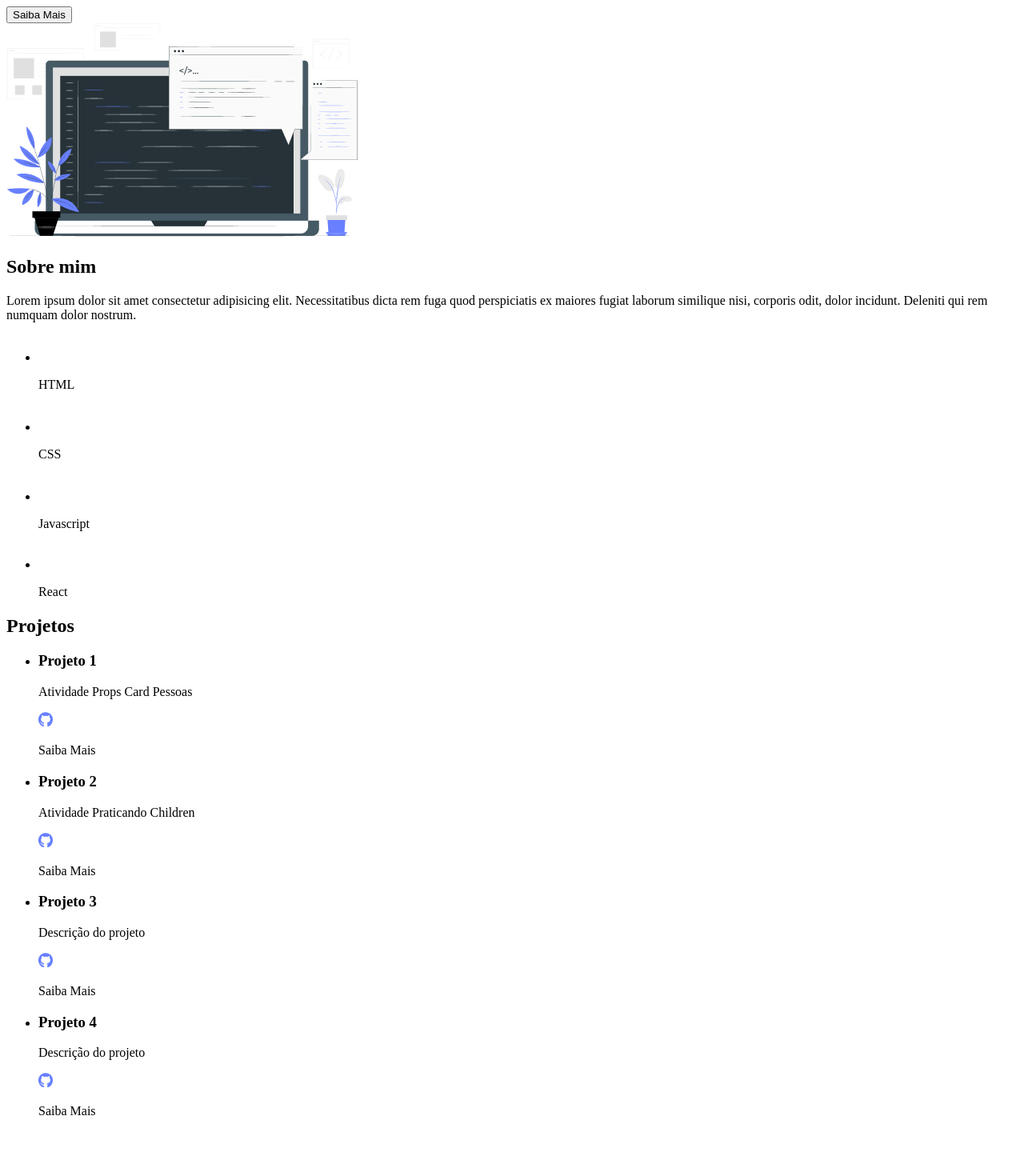
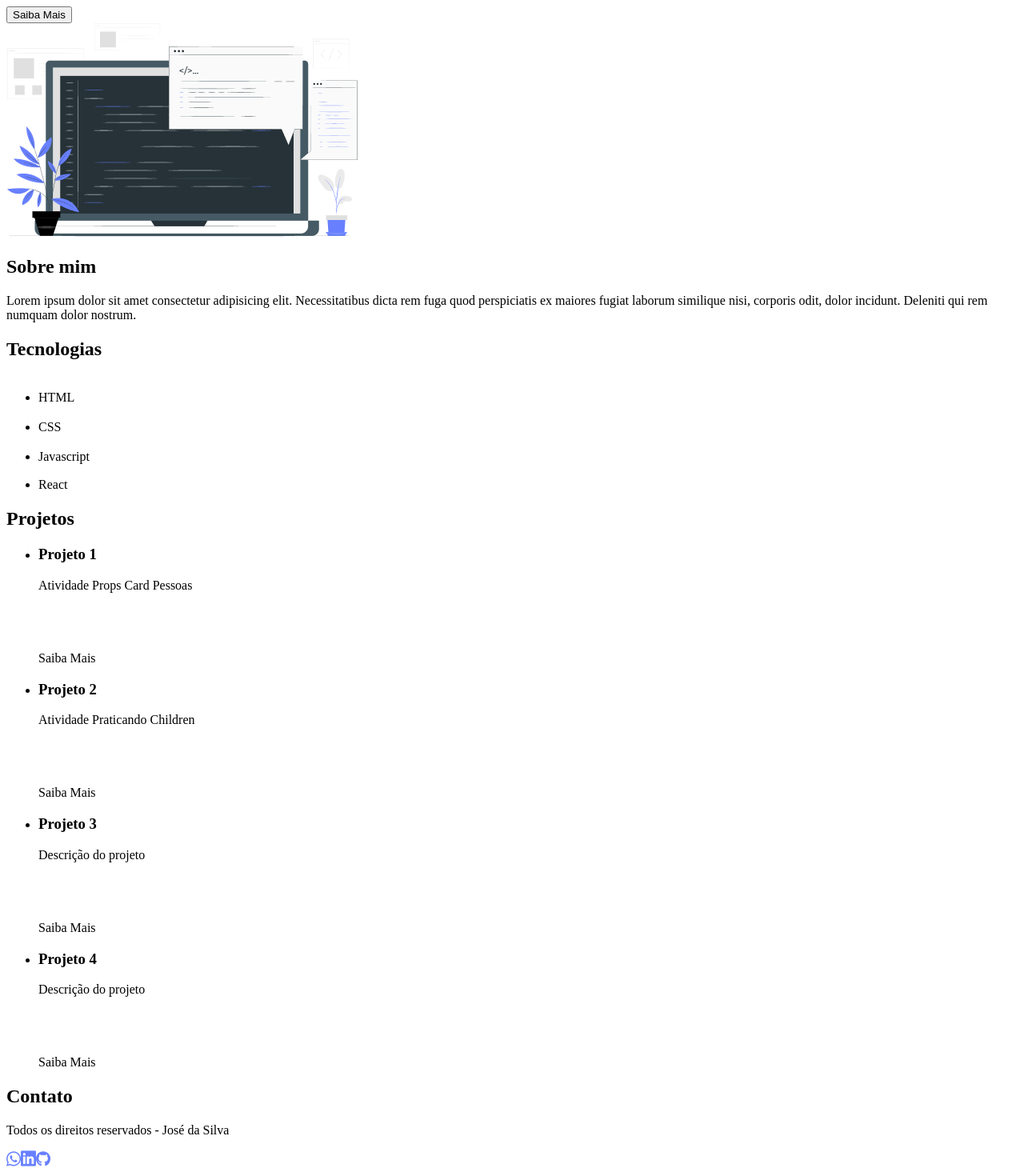
Before and after one commit to HerrFabio/Portifolio, a React (Vite) app: page / in a window 1280 px wide. Shown: the part 258-1728 px from the top of the page at 80% size. Before the commit the page ends 1672 px from the top, so only its background shows below. Built offline with nearby package versions, Linux system fonts and the light colour scheme.

Commit message:
feat: Criei-o-Footer

```diff
--- a/src/App.jsx
+++ b/src/App.jsx
@@ -1,30 +1,24 @@
-//importações
 import { Header } from "./components/Header"
 import { Banner } from "./components/Banner"
 import { AboutMe } from "./components/AboutMe"
 import { Tech } from "./components/Tech"
 import { Projects } from "./components/Projects"
+import { Footer } from "./components/Footer"
 
 
 function App() {
-  // Javascript -> implementarei aqui tudo o que já conheço
-
-  // Não utilizarei:
-
-  //QuerySelector
-  // DOM; MÉTODOS RELACIONADFOS A ELE
-  // agora TUDO ISSO É MÁ PRÁTICA
-
-
 
   return (
-    // Nas tags vazias é o HTML,  junção do0 mesmo com Js é o JSX -> aqui no JSX há limitações de códigos como não0 pode if, else QuerySelector etc...
+
     <>
       <Header />
-      <Banner />
-      <AboutMe />
-      <Tech />
-      <Projects />
+      <main>
+        <Banner />
+        <AboutMe />
+        <Tech />
+        <Projects />
+      </main>
+      <Footer />
     </>
   )
 }
--- /dev/null
+++ b/src/components/Footer/FooterIcons/index.jsx
@@ -0,0 +1,10 @@
+export const FooterIcons = () => {
+    return(
+        <div>
+        <img src="src/assets/whatsapp-icon.png" alt="Whatsapp Ícone" />
+        <img src="src/assets/linkedin-icon.png" alt="Linkedin ícone" />
+        <img src="src/assets/github-icon.png" alt="Github Ícone" />
+        </div>
+
+    );
+}
--- /dev/null
+++ b/src/components/Footer/index.jsx
@@ -0,0 +1,12 @@
+import { FooterIcons } from "./FooterIcons";
+
+export const Footer = () => {
+    return (
+        <section>
+            <h2>Contato</h2>
+            <p>Todos os direitos reservados - José da Silva</p>
+            <FooterIcons />
+        </section>
+
+    );
+}
--- a/src/components/Projects/ProjectsList/index.jsx
+++ b/src/components/Projects/ProjectsList/index.jsx
@@ -9,7 +9,7 @@ export const ProjectsList = () => {
                     <li key={projectRender.name}>
                         <h3>{projectRender.name}</h3>
                         <p>{projectRender.description}</p>
-                        <img src="src/assets/github-icon.png" alt="Icon Github" />
+                        <img src="src/assets/git-icon.png" alt="Github Ícone" />
                         <p>Saiba Mais</p>
                     </li>
                 );
--- a/src/components/Projects/index.jsx
+++ b/src/components/Projects/index.jsx
@@ -2,8 +2,8 @@ import { ProjectsList } from "./ProjectsList";
 
 export const Projects = () => {
     return (
-       <section>
-        <h2>Projetos</h2>
+        <section>
+            <h2>Projetos</h2>
 
             <ProjectsList />
 
--- a/src/components/Tech/TechList/index.jsx
+++ b/src/components/Tech/TechList/index.jsx
@@ -1,23 +1,20 @@
+import {technologies} from "../../../data/technologies";
+
 export const TechList = () => {
     return (
         <ul>
-            <li>
-                <img src="src/assets/html-icon.png" alt="Icone HTML" />
-                <p>HTML</p>
-            </li>
+            {technologies.map((TechRender) => {
+                return(
+                    <li key={TechRender.img}>
 
-            <li>
-                <img src="src/assets/css-icon.png" alt="Icone CSS" />
-                <p>CSS</p>
-            </li>
-            <li>
-                <img src="src/assets/js-icon.png" alt="Icone Javascript" />
-                <p>Javascript</p>
-            </li>
-            <li>
-                <img src="src/assets/react-icon.png" alt="Icone React" />
-                <p>React</p>
-            </li>
+                            {TechRender.name}
+
+                            <img src={TechRender.img} alt={`Ícone ${TechRender.name}`} />
+
+
+                    </li>
+                );
+            })}
 
         </ul>
 
--- a/src/components/Tech/index.jsx
+++ b/src/components/Tech/index.jsx
@@ -3,6 +3,7 @@ import { TechList } from "./TechList";
 export const Tech = () => {
     return (
         <section>
+            <h2>Tecnologias</h2>
             <TechList />
         </section>
     );
```
Also changed, not shown: src/data/projects.js (+0 -44 lines).
